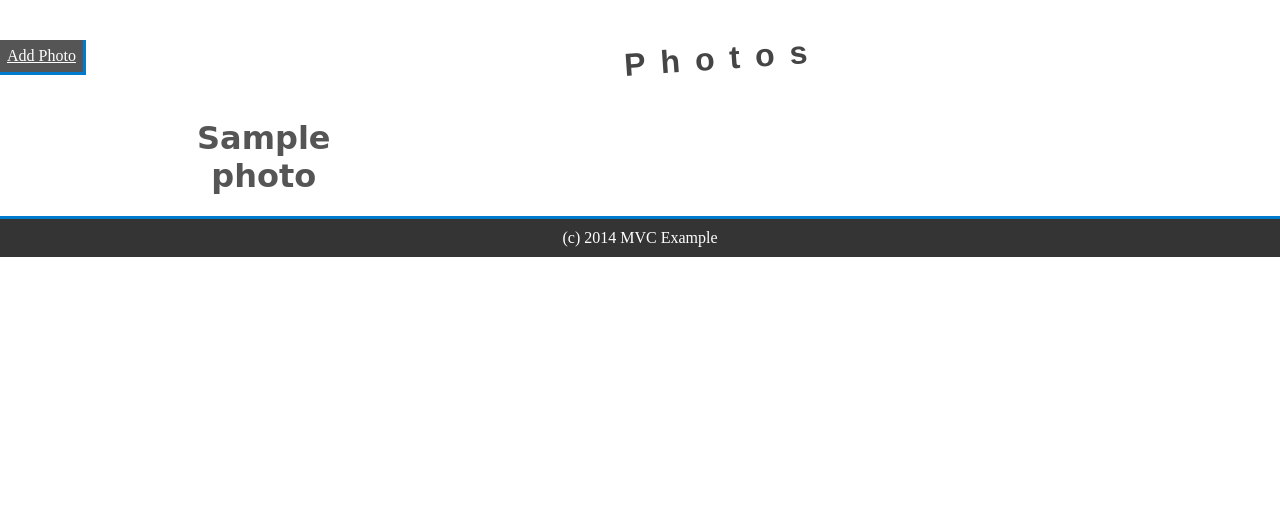
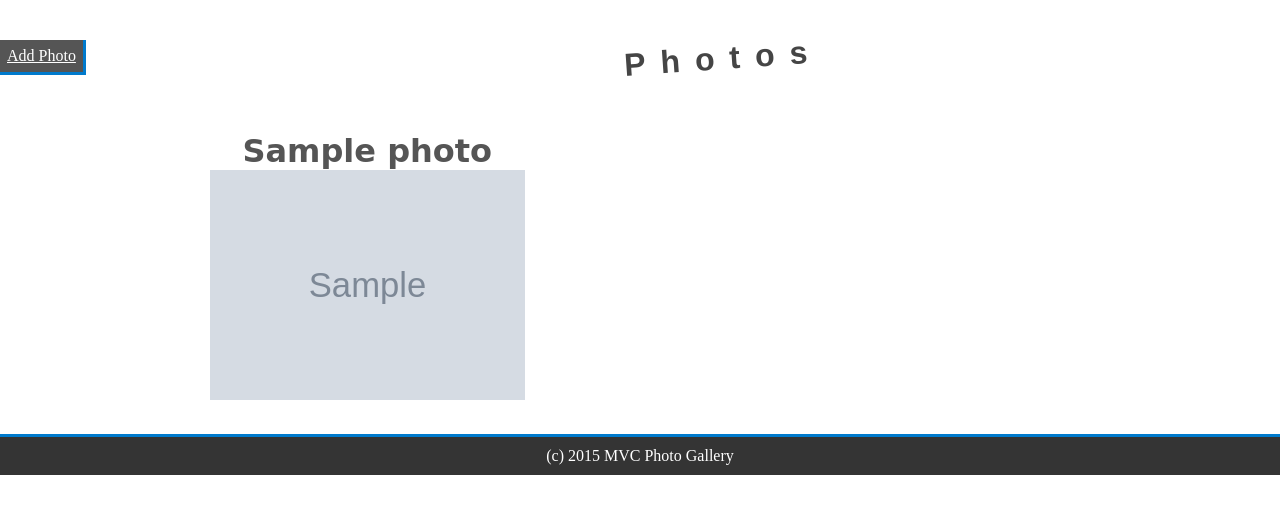
Before and after one commit to NikolayPaskulov/PhotoGallery-PHP, a PHP site: page /photos/album/1 in a window 1280 px wide. Shown: the part 247-761 px from the top of the page. Run offline with PHP 8.4, Linux system fonts and the light colour scheme; tables that the repository leaves empty hold one stand-in row (values such as "Sample post"); grey boxes marked "Sample" are stand-in pictures.

Commit message:
add function to add photo in album. Fix upload bug. Update css.

```diff
--- a/content/styles.css
+++ b/content/styles.css
@@ -83,24 +83,29 @@ header > .menu li a {
 
 .photo-holder ul {
     padding: 0;
+    width:100%;
 }
 
 .photo-holder ul li {
-    width:29%;
-    margin: 2%;
+    width:31%;
+    margin: 1%;
+    border: 2px solid transparent;
+    padding: 5px;
 }
 
 .photo-holder ul li:hover {
-    width:31%;
-    margin: 1%;
+    border: 2px solid #007acc;
 }
 
-.photo-holder ul li a {
+.photo-holder ul li > a {
     text-decoration: none;
+    width:100%;
+    max-height: 300px;
 }
 
 .photo-holder ul li img {
     width:100%;
+    height:230px;
 }
 
 .photo-holder ul li h1 {
@@ -119,14 +124,12 @@ header > .menu li a {
     float:left;
     color:green;
     margin-left:15%;
-    cursor: url('/content/images/like-cursor.png') 4 12, auto;
 }
 
 .photo-holder ul li div a:last-child {
     color:red;
     float:right;
     margin-right: 15%;
-    cursor: url('/content/images/dislike-cursor.png') 4 12, auto;
 }
 
 
--- a/controllers/AlbumsController.php
+++ b/controllers/AlbumsController.php
@@ -9,7 +9,7 @@ class AlbumsController extends BaseController {
     }
 
     public function index() {
-        //$this->authors = $this->albumsModel->getAll();
+
     }
 
     public function category($id) {
--- a/controllers/PhotosController.php
+++ b/controllers/PhotosController.php
@@ -5,6 +5,7 @@ class PhotosController extends BaseController {
     protected function onInit() {
         $this->title = 'Authors';
         $this->photosModel = new PhotosModel();
+        $this->albumsModel = new AlbumsModel();
     }
 
     public function index() {
@@ -17,13 +18,40 @@ class PhotosController extends BaseController {
 
     public function add() {
         if ($this->isPost()) {
+            $extension = pathinfo($_FILES["fileToUpload"]['name'], PATHINFO_EXTENSION);
+            $size = $_FILES["fileToUpload"]["size"];
             $name = $_POST['name'];
-            if ($this->authorsModel->create($name)) {
-                $this->addInfoMessage("Author created.");
-                $this->redirect("authors");
+            $album = $_POST['album'];
+            $dir = 'content/photos/';
+            $file = $dir . $album . '_' . $name . '.' . $extension;
+
+            if(!$extension){
+                $this->redirect('photos', 'add');
+                return false;
+            }
+            if($size > 500000) {
+                $this->redirect('photos', 'add');
+                return false;
+            }
+            if($extension != 'jpg' && $extension != 'jpeg' && $extension != 'png' && $extension != 'gif'){
+                $this->redirect('photos', 'add');
+                return false;
+            }
+            if (file_exists($file)) {
+                $this->redirect('photos', 'add');
+                return false;
+            }
+            var_dump($_FILES["fileToUpload"]["tmp_name"]);
+            var_dump($file);
+            if (move_uploaded_file($_FILES["fileToUpload"]["tmp_name"], $file)) {
+                $this->photosModel->create($name, $file, $album);
+                $this->redirect('photos', 'album', array($album));
             } else {
-                $this->addErrorMessage("Cannot create author.");
+                $this->redirect('photos', 'add');
             }
+
+        } else {
+            $this->albums = $this->albumsModel->getAll();
         }
     }
 
--- a/models/AlbumsModel.php
+++ b/models/AlbumsModel.php
@@ -3,6 +3,11 @@
 class AlbumsModel extends BaseModel {
     public function getAll() {
         $statement = self::$db->query("SELECT * FROM albums");
+        return $statement->fetch_all(MYSQLI_ASSOC);
+    }
+
+    public function getAllWithCountryName() {
+        $statement = self::$db->query("SELECT a.id, a.name, a.likes, a.dislikes, c.name FROM albums a JOIN categories c ON a.category_id = c.id");
         return $statement->fetch_all(MYSQLI_ASSOC);
     }
 
--- a/models/PhotosModel.php
+++ b/models/PhotosModel.php
@@ -14,14 +14,14 @@ class PhotosModel extends BaseModel {
         return $statement->get_result()->fetch_all(MYSQLI_ASSOC);
     }
 
-    public function create($name, $category) {
+    public function create($name, $path, $albumId) {
         $zero = 0;
         if ($name == '') {
             return false;
         }
         $statement = self::$db->prepare(
-            "INSERT INTO albums VALUES (NULL, ?, ?, ?, ?)");
-        $statement->bind_param("siii", $name, $zero, $zero, $category);
+            "INSERT INTO photos VALUES (NULL, ?, ?, ?)");
+        $statement->bind_param("ssi", $name, $path, $albumId);
         $statement->execute();
         return $statement->affected_rows > 0;
     }
--- a/views/layouts/default/footer.php
+++ b/views/layouts/default/footer.php
@@ -1,4 +1,4 @@
-    <footer>(c) 2014 MVC Example</footer>
+    <footer>(c) 2015 MVC Photo Gallery</footer>
 </body>
 
 </html>
--- a/views/photos/album.php
+++ b/views/photos/album.php
@@ -11,9 +11,8 @@
 	    <?php foreach ($this->viewBag['albumPhotos'] as $photo) : ?>
 	    	<li><a href="/photos/album/<?= $photo['id'] ?>">
 	    		<h1><?= $photo['name'] ?></h1>
-	    		<img src=""/>
+	    		<img src="/<?= $photo['path']?>"/>
 	    	</a>
-
 	    	</li>
 	    <?php endforeach ?>
 	</ul>
```
Also changed, not shown: views/photos/add.php (+7 -5 lines), content/photos/1_m.png (added), content/photos/1_t.jpg (added).
